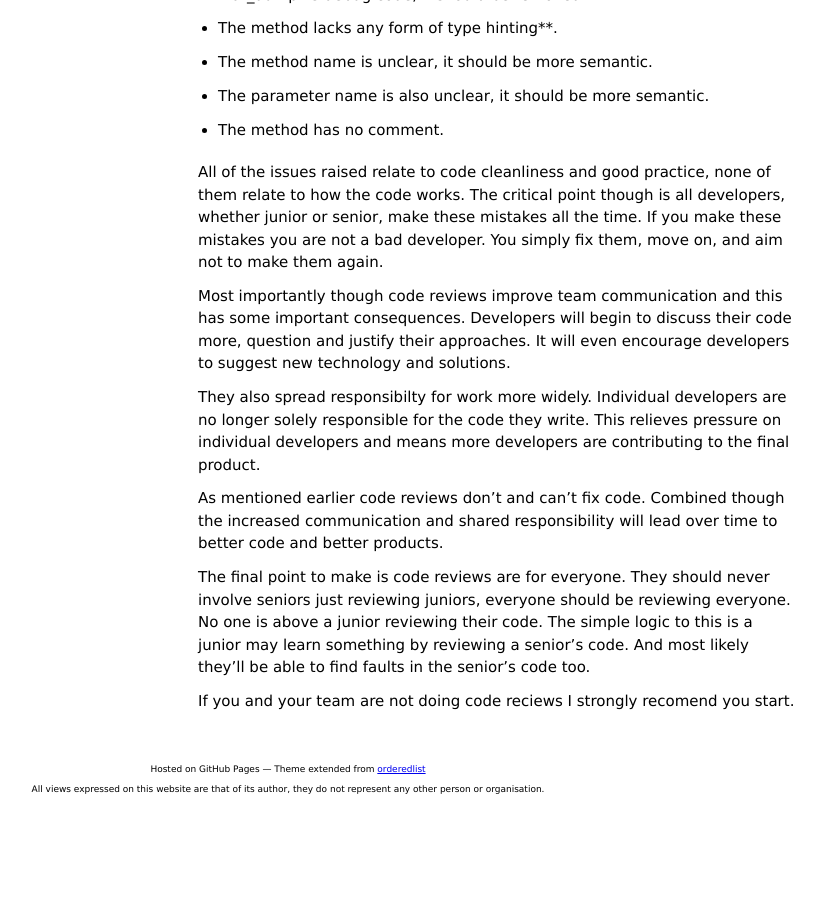
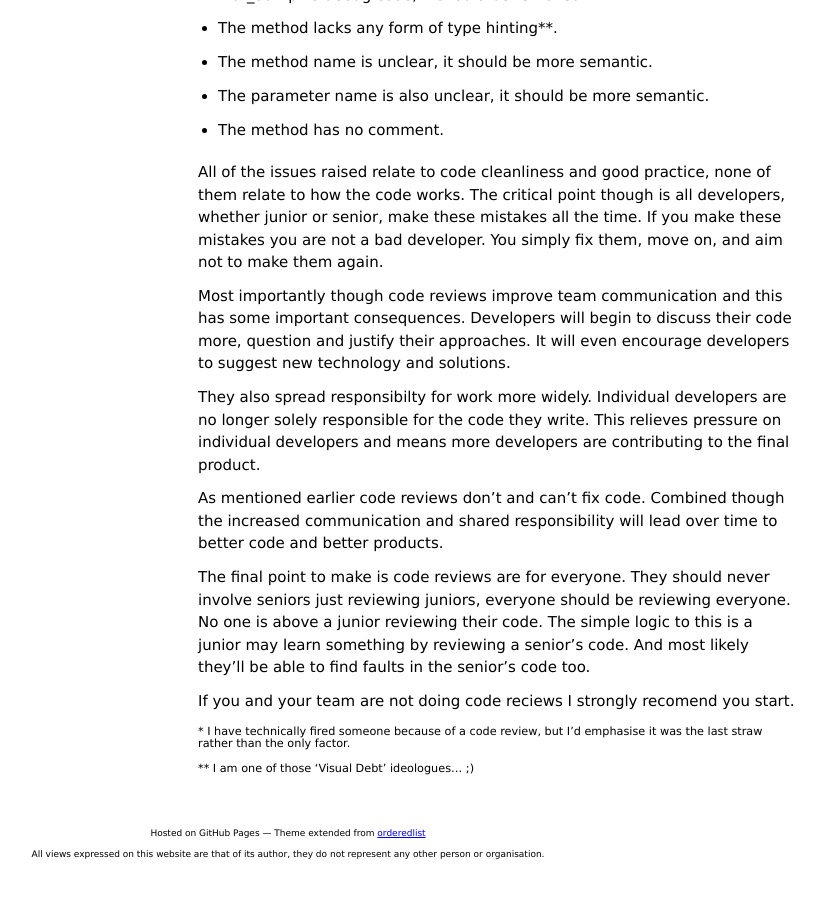
Before and after one commit to RobDWaller/robdwaller.github.io, a Jekyll site: the page built from _posts/2017-08-13-what-are-code-reviews.md, in a window 1280 px wide and 900 px high, scrolled down 1158 px. Shown: the whole window, without its empty margins (352-1176 px from the left). Built offline with Jekyll 4.4.1, drawn with Linux system fonts in a browser that asks for light colours; before the commit the page ends 1993 px from its top, so only the background shows below that.

Commit message:
Added some footnotes to the code reviews post.

```diff
--- a/_posts/2017-08-13-what-are-code-reviews.md
+++ b/_posts/2017-08-13-what-are-code-reviews.md
@@ -51,3 +51,6 @@ As mentioned earlier code reviews don't and can't fix code. Combined though the
 The final point to make is code reviews are for everyone. They should never involve seniors just reviewing juniors, everyone should be reviewing everyone. No one is above a junior reviewing their code. The simple logic to this is a junior may learn something by reviewing a senior's code. And most likely they'll be able to find faults in the senior's code too.
 
 If you and your team are not doing code reciews I strongly recomend you start.
+
+<small>* I have technically fired someone because of a code review, but I'd emphasise it was the last straw rather than the only factor.</small>
+<small>** I am one of those 'Visual Debt' ideologues... ;)</small>
```
